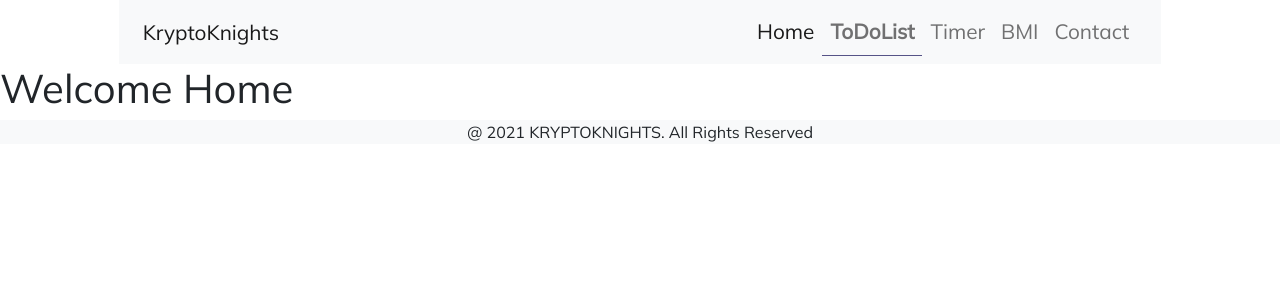
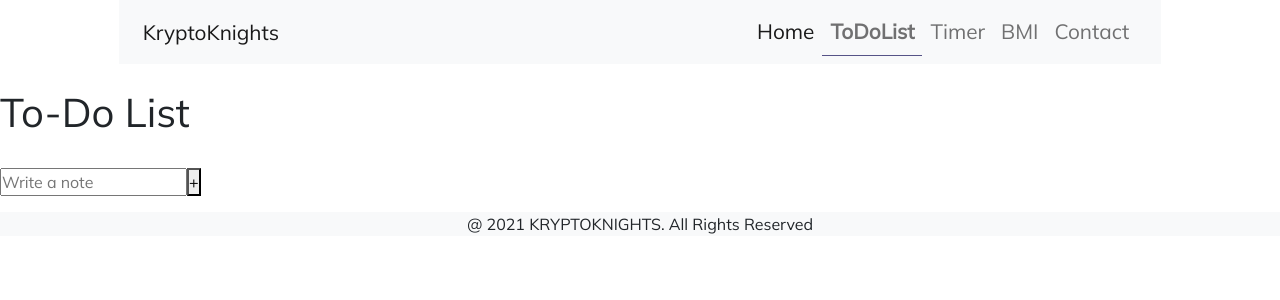
Before and after one commit to gouravmohanty7070/KryptoKnights, a React (Create React App) app: page /todolist in a window 1280 px wide. Shown: the top 300 px of the page. Built offline with nearby package versions, Linux system fonts and the light colour scheme.

Commit message:
to-do-list

```diff
--- a/public/index.html
+++ b/public/index.html
@@ -1,14 +1,12 @@
 <!DOCTYPE html>
 <html lang="en">
+
 <head>
   <meta charset="utf-8" />
   <link rel="icon" href="%PUBLIC_URL%/favicon.ico" />
   <meta name="viewport" content="width=device-width, initial-scale=1" />
   <meta name="theme-color" content="#000000" />
-    <meta
-      name="description"
-      content="Web site created using create-react-app"
-    />
+  <meta name="description" content="Web site created using create-react-app" />
   <link rel="apple-touch-icon" href="%PUBLIC_URL%/logo192.png" />
   <!--
       manifest.json provides metadata used when your web app is installed on a
@@ -24,8 +22,10 @@
       work correctly both with client-side routing and a non-root public URL.
       Learn how to configure a non-root public URL by running `npm run build`.
     -->
+  <script src="https://kit.fontawesome.com/58b49b06f6.js" crossorigin="anonymous"></script>
   <title>React App</title>
 </head>
+
 <body>
   <noscript>You need to enable JavaScript to run this app.</noscript>
   <div id="root"></div>
@@ -40,4 +40,5 @@
       To create a production bundle, use `npm run build` or `yarn build`.
     -->
 </body>
+
 </html>
--- /dev/null
+++ b/src/components/ToDoList/ToDo.jsx
@@ -0,0 +1,20 @@
+import React from "react";
+
+
+const ToDo = (props) => {
+
+
+    return (
+        <>
+            <div className='todo_style'>
+                <i className="far fa-times-circle"
+                    onClick={() => {
+                        props.onSelect(props.id);
+                    }}></i>
+                <li>{props.text}</li>
+            </div>
+        </>
+    )
+}
+
+export default ToDo;
--- a/src/components/ToDoList/ToDoList.jsx
+++ b/src/components/ToDoList/ToDoList.jsx
@@ -1,9 +1,65 @@
-import React from 'react'
+import React, { useState } from 'react';
+import ToDo from './ToDo';
 
-const ToDoList = () => {
-    return ( <>
-       <h1>Welcome Home</h1>
-    </> )
+
+
+
+function ToDoList() {
+
+    const [inputList, setInputList] = useState(""); //shows whatever we type on inout inside insput, will pass the text but not store it.
+    const [items, setItems] = useState([]); //for adding the second element
+
+    const itemEvent = (event) => {
+        setInputList(event.target.value);
+        //to access the object, whatever the user writes in the input, setInputList value is changed anClick and the value is passed to the current value that is the inputList
+    }
+
+    const listOfItems = () => {
+        setItems((oldItems) => {
+            return [...oldItems, inputList] //on button click, whatever the user types, it will be stored in inputlist, and then the items will be stored in empty array in setItems through olditemsa nd that value will become the current value that is the items that is being mapped in <li>
+
+        });
+        setInputList("");
+    }
+
+    const deleteItems = (id) => {
+        setItems((oldItems) => {
+            return oldItems.filter((arrayElem, index) => {
+                return index !== id;
+            }) //if u click on cross, it will give u the id and current text and if the index number matches with oldItem,delete it and it returns others that wont match
+        })
+    }
+
+    //
+
+
+    return (
+        <>
+            <div className='main_div'>
+                <div className='center_div'>
+                    <br />
+                    <h1>To-Do List</h1>
+                    <br />
+                    <input
+                        type="text"
+                        placeholder="Write a note"
+                        onChange={itemEvent}
+                        value={inputList}
+                    />
+                    <button onClick={listOfItems}>+</button>
+                    <ol>
+                        {items.map((itemval, index) => {
+                            return <ToDo
+                                key={index}
+                                id={index}
+                                text={itemval}
+                                onSelect={deleteItems}
+                            />
+                        })}
+                    </ol>
+                </div>
+            </div>
+        </>
+    );
 }
-
 export default ToDoList;
```
Also changed, not shown: src/components/ToDoList/styles.css (added). Lines whose indentation alone changed are shown as unchanged.
